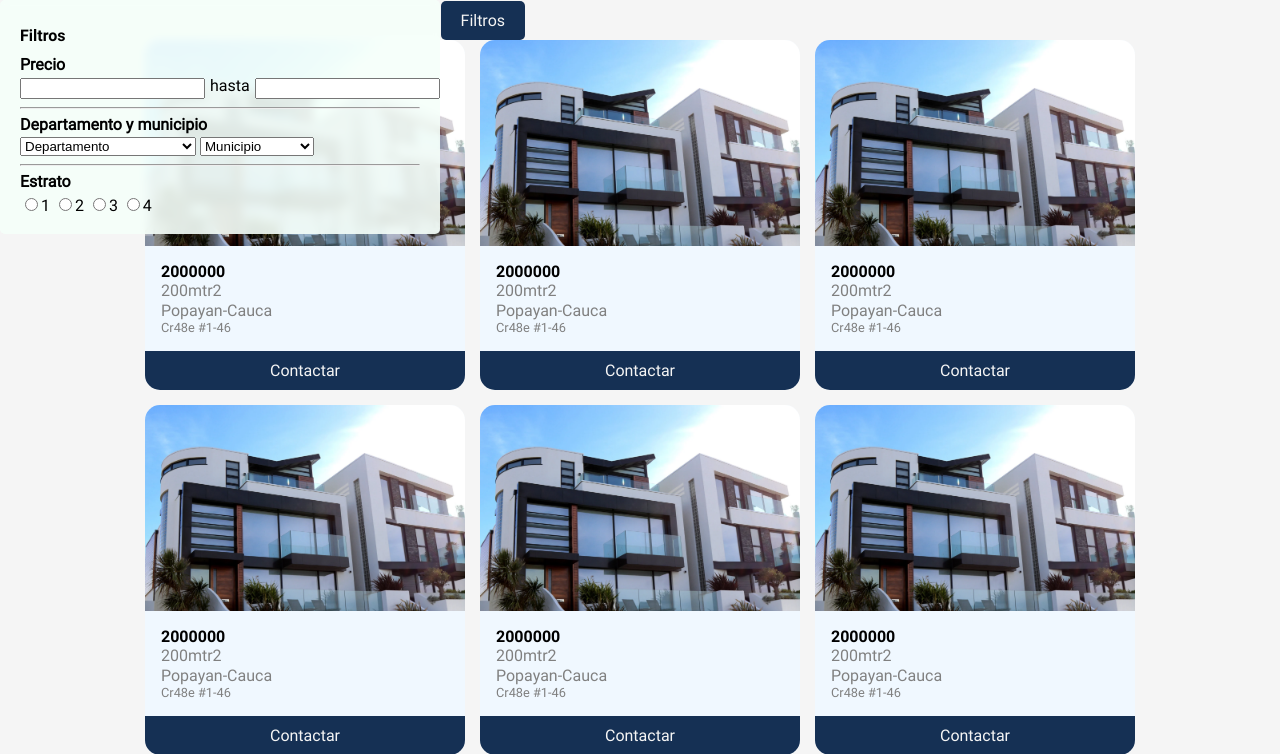
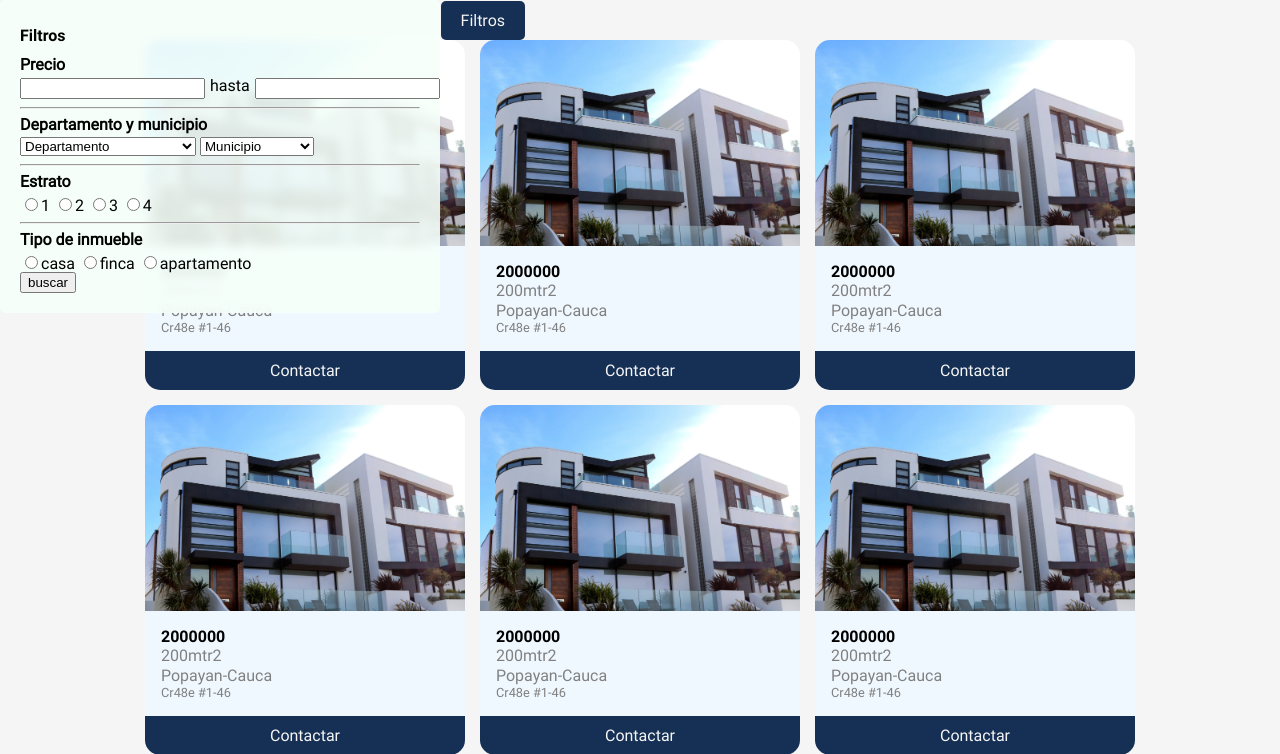
Before and after one commit to daviddiazm/Finca-Raiz, a PHP site: page /pages/lista_inmuebles.php in a window 1280 px wide. Shown: the part 80-834 px from the top of the page. Run offline with PHP 8.4, Linux system fonts and the light colour scheme.

Commit message:
logica en lista inmuebles para filtors

```diff
--- a/pages/lista_inmuebles.php
+++ b/pages/lista_inmuebles.php
@@ -24,7 +24,7 @@
       <p>Filtros</p>
     </button>
     <h3 class="aside__h3">Filtros</h3>
-    <form action="listaInmbuebles.php" method="post">
+    <form action="lista_inmuebles.php" method="post">
       <section class="filters">
         <h4 class="filters__h4">Precio</h4>
         <div class="filters__price-container">
@@ -111,14 +111,47 @@
           <input type="radio" name="stratum" id="" class="filters__stratum" value="3">3
           <input type="radio" name="stratum" id="" class="filters__stratum" value="4">4
         </div>
+        <hr>
+      </section>
+
+      <section class="filters">
+        <h4 class="filters__h4">Tipo de inmueble</h4>
+        <div class="filters__stratum-container">
+          <input type="radio" name="casa" id="" class="filters__stratum" value="casa">casa
+          <input type="radio" name="finca" id="" class="filters__stratum" value="finca">finca
+          <input type="radio" name="apartamento" id="" class="filters__stratum" value="apartamento">apartamento
+        </div>
         <!-- <hr> -->
       </section>
+      <input type="submit" value="buscar">
     </form>
   </aside>
 
   <main class="main">
     <section class="cards-container">
       <?php
+      if ($_POST) {
+        $isCasa = (isset($_POST['casa'])) ? $_POST['casa'] : FALSE;
+        $isFinca = (isset($_POST['finca'])) ? $_POST['finca'] : FALSE;
+        $isApartamento = (isset($_POST['apartamento'])) ? $_POST['apartamento'] : FALSE;
+        //print_r($isCasa, $isApartamento, $isFinca);
+        if ($isCasa) {
+          for ($i = 0; $i < 10; $i++) {
+            include("../components/cardCasa.php");
+            $isCasa = false;
+          }
+        } else if ($isFinca) {
+          for ($i = 0; $i < 10; $i++) {
+            include("../components/cardFinca.php");
+            $isFinca = false;
+          }
+        } else if ($isApartamento) {
+          for ($i = 0; $i < 10; $i++) {
+            include("../components/cardApartamento.php");
+            $isApartamento = false;
+          }
+        }
+      }
       for ($i = 0; $i < 10; $i++) {
         include("../components/card.php");
       }
```
